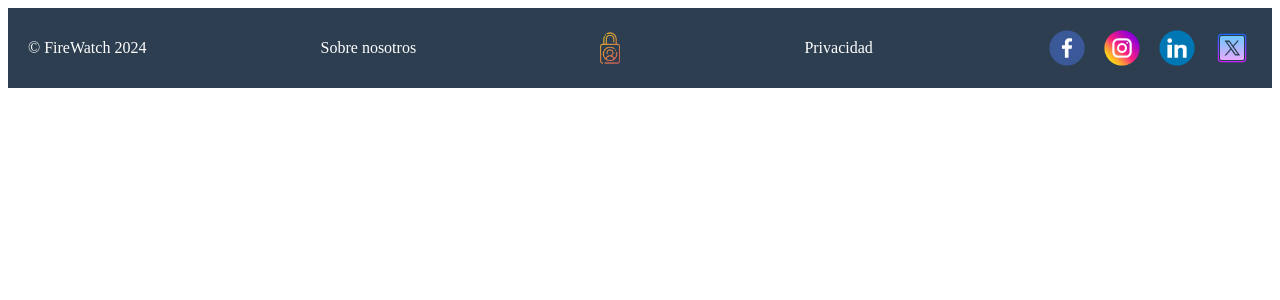
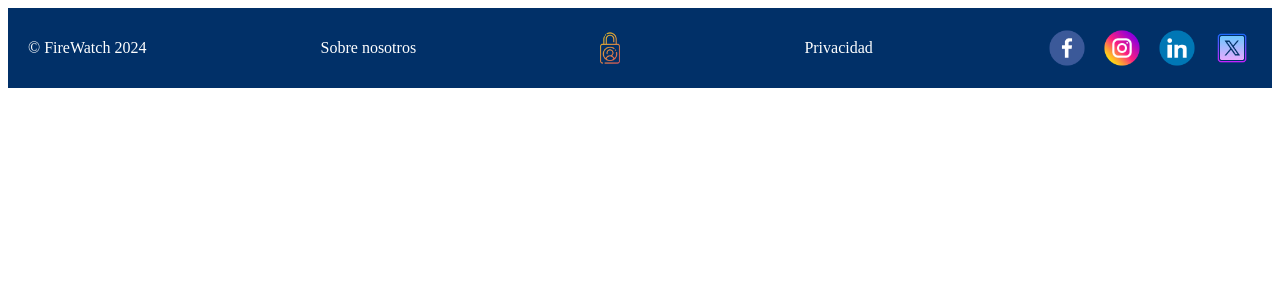
Before and after one commit to polfarre/FireWatch-Frontend, a React (Vite) app: page / in a window 1280 px wide. Shown: the top 300 px of the page. Built offline with nearby package versions, Linux system fonts and the light colour scheme.

Commit message:
color changed

```diff
--- a/src/components/footer/footer.css
+++ b/src/components/footer/footer.css
@@ -3,7 +3,7 @@
     justify-content: space-between;
     align-items: center;
     padding: 20px;
-    background-color: #2c3e50;
+    background-color: #013068;
     color: white;
   }
 
```
